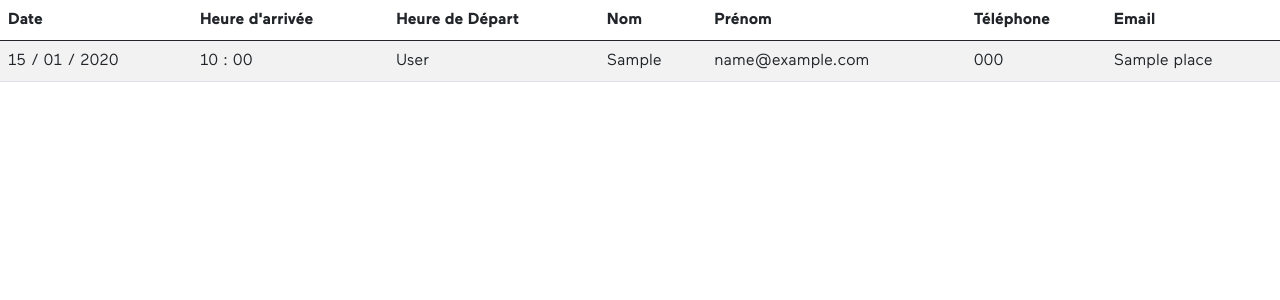
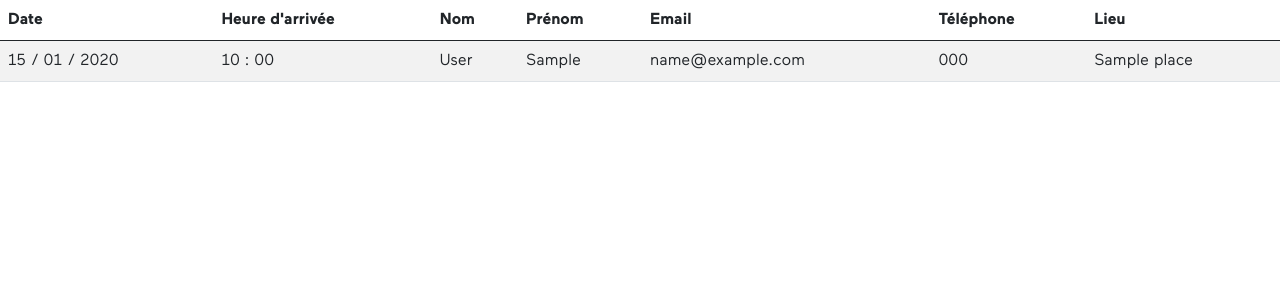
Before and after one commit to FrancisClerfayt/nf_register, a PHP site: page /Projets/data_display.php in a window 1280 px wide. Shown: the part 94-394 px from the top of the page. Run offline with PHP 8.4, Linux system fonts and the light colour scheme; tables that the repository leaves empty hold one stand-in row (values such as "Sample post").

Commit message:
finished display of all data and filter buttons

```diff
--- a/data_display.php
+++ b/data_display.php
@@ -7,7 +7,7 @@
 		$page = 1;
 	}
 
-	$number_of_lines_to_display = 18;
+	$number_of_lines_to_display = 15;
 
 	$data_offset = ($page - 1) * $number_of_lines_to_display;
 
@@ -23,7 +23,7 @@
 	FROM `register` AS r
 	INNER JOIN `places` AS p
 	ON p.`id` = r.`place_id`
-	ORDER BY r.`id` ASC
+	ORDER BY r.`date` ASC
 	LIMIT $data_offset, $number_of_lines_to_display;";
 
 	$stmt = $db->query($query);
@@ -31,7 +31,7 @@
 	$counter = $db->query("SELECT COUNT(*) AS nb_lines FROM register")->fetch();
 	$size = (int) $counter['nb_lines'];
 
-	$last_data = $data_offset . $number_of_lines_to_display;
+	$last_data = $data_offset + $number_of_lines_to_display;
 ?>
 <!DOCTYPE html>
 <html lang="en">
@@ -54,10 +54,10 @@
 	<header class="container-fluid">
 		<div class="row justify-content-center align-items-center">
 			<div class="col-2 mx-2">
-				<a href="" class="btn btn-nf btn-lg">Filtrer par date et par nom</a>
+				<a href="filter_name_form.php" class="btn btn-nf btn-lg">Filtrer par date et par nom</a>
 			</div>
 			<div class="col-2 mx-2">
-				<a href="" class="btn btn-nf btn-lg">Filtrer par date et par lieu</a>
+				<a href="filter_place_form.php" class="btn btn-nf btn-lg">Filtrer par date et par lieu</a>
 			</div>
 			<div class="col-2 mx-2">
 				<img class="logo_2" src="./assets/logo_nf_2018.png" alt="logo Nouvelle Forge, 80 avenue Roland Moreno, 59410 Anzin">
@@ -91,11 +91,11 @@
 					<tr>
 						<th>Date</th>
 						<th>Heure d'arrivée</th>
-						<th>Heure de Départ</th>
 						<th>Nom</th>
 						<th>Prénom</th>
+						<th>Email</th>
 						<th>Téléphone</th>
-						<th>Email</th>
+						<th>Lieu</th>
 					</tr>
 				</thead>
 				<tbody>
--- a/index.php
+++ b/index.php
@@ -17,6 +17,8 @@
 	<meta name="viewport" content="width=device-width, initial-scale=1.0">
 
 	<title>Nouvelle Forge - Registre</title>
+
+	<link rel="shortcut icon" href="./assets/favicon.ico" type="image/x-icon">
 
 	<link rel="stylesheet" href="./css/bootstrap.css">
 	<link rel="stylesheet" href="./css/fonts.css">
--- a/register_form.php
+++ b/register_form.php
@@ -21,6 +21,8 @@
 	<meta name="viewport" content="width=device-width, initial-scale=1.0">
 
 	<title>Nouvelle Forge - Registre</title>
+
+	<link rel="shortcut icon" href="./assets/favicon.ico" type="image/x-icon">
 
 	<link rel="stylesheet" href="./css/bootstrap.css">
 	<link rel="stylesheet" href="./css/fonts.css">
```
